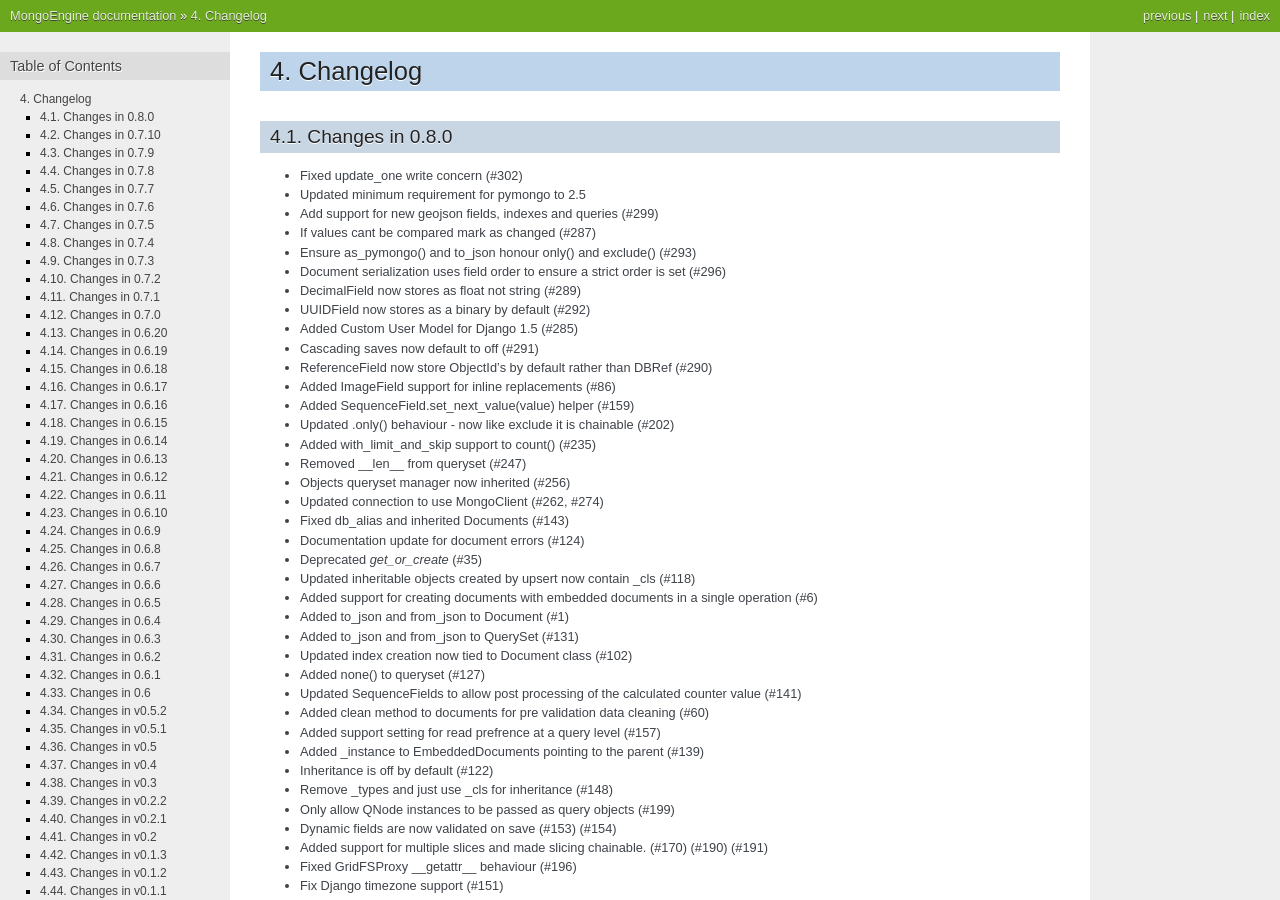
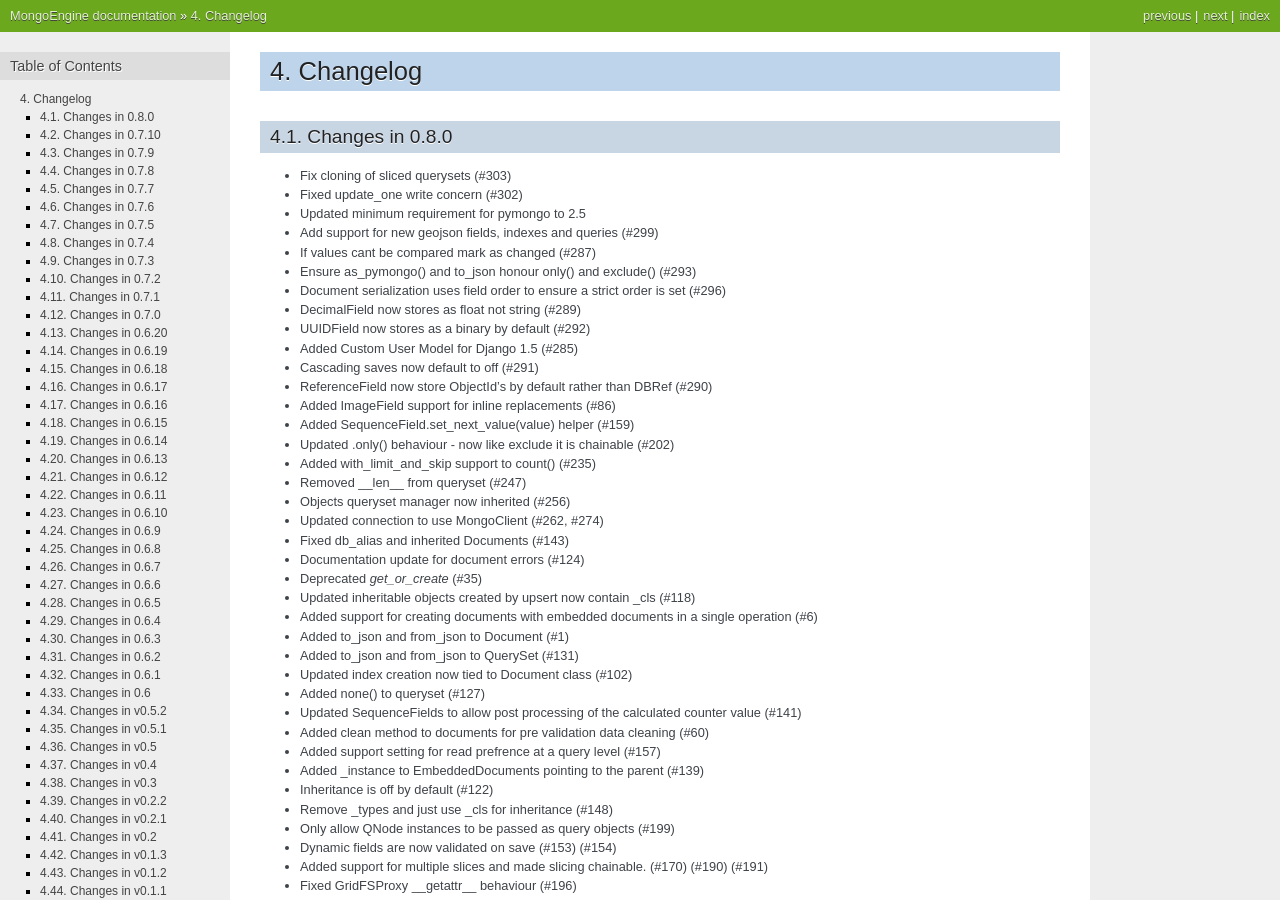
Before and after one commit to MongoEngine/mongoengine, a Sphinx documentation site: the page built from docs/changelog.rst, in a window 1280 px wide and 900 px high. Built offline with Sphinx 7.4.7, drawn with Linux system fonts in a browser that asks for light colours; the version number could not be read and is left out.

Commit message:
Updated changelog

```diff
--- a/docs/changelog.rst
+++ b/docs/changelog.rst
@@ -4,6 +4,7 @@ Changelog
 
 Changes in 0.8.0
 ================
+- Fix cloning of sliced querysets (#303)
 - Fixed update_one write concern (#302)
 - Updated minimum requirement for pymongo to 2.5
 - Add support for new geojson fields, indexes and queries (#299)
```
